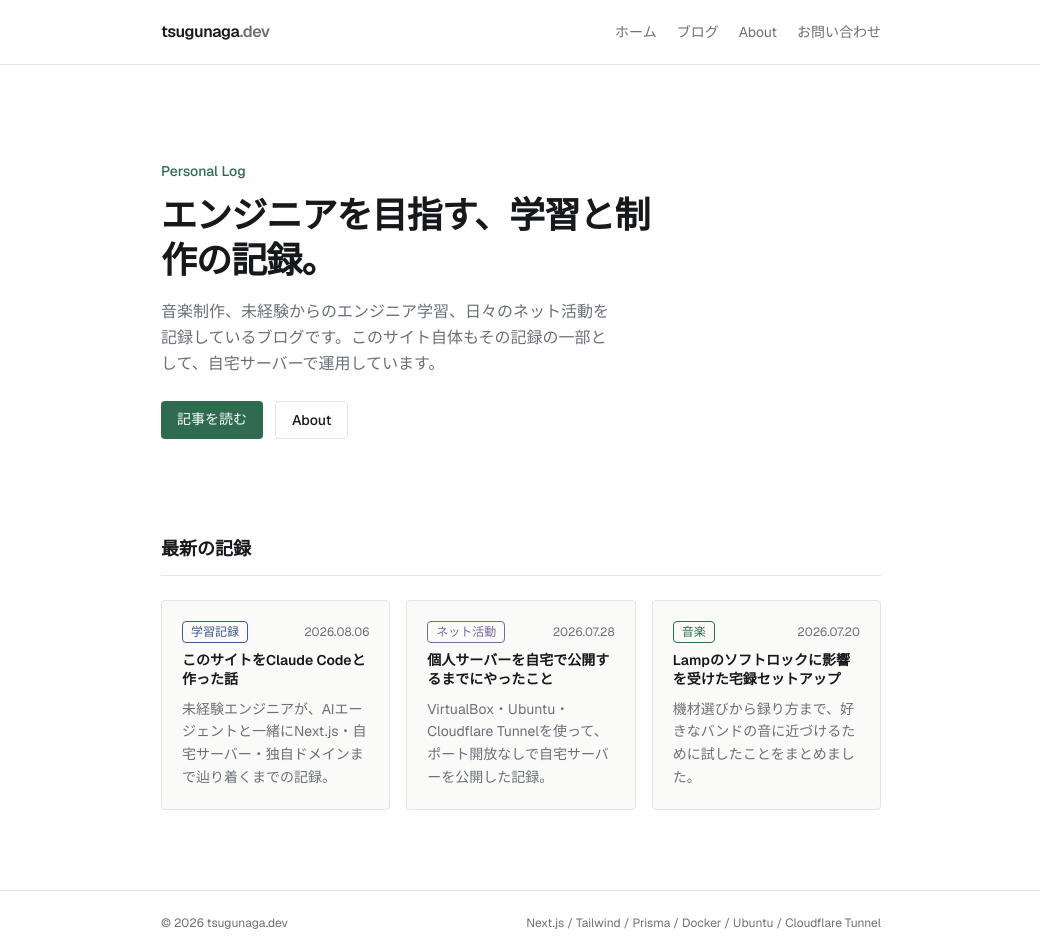
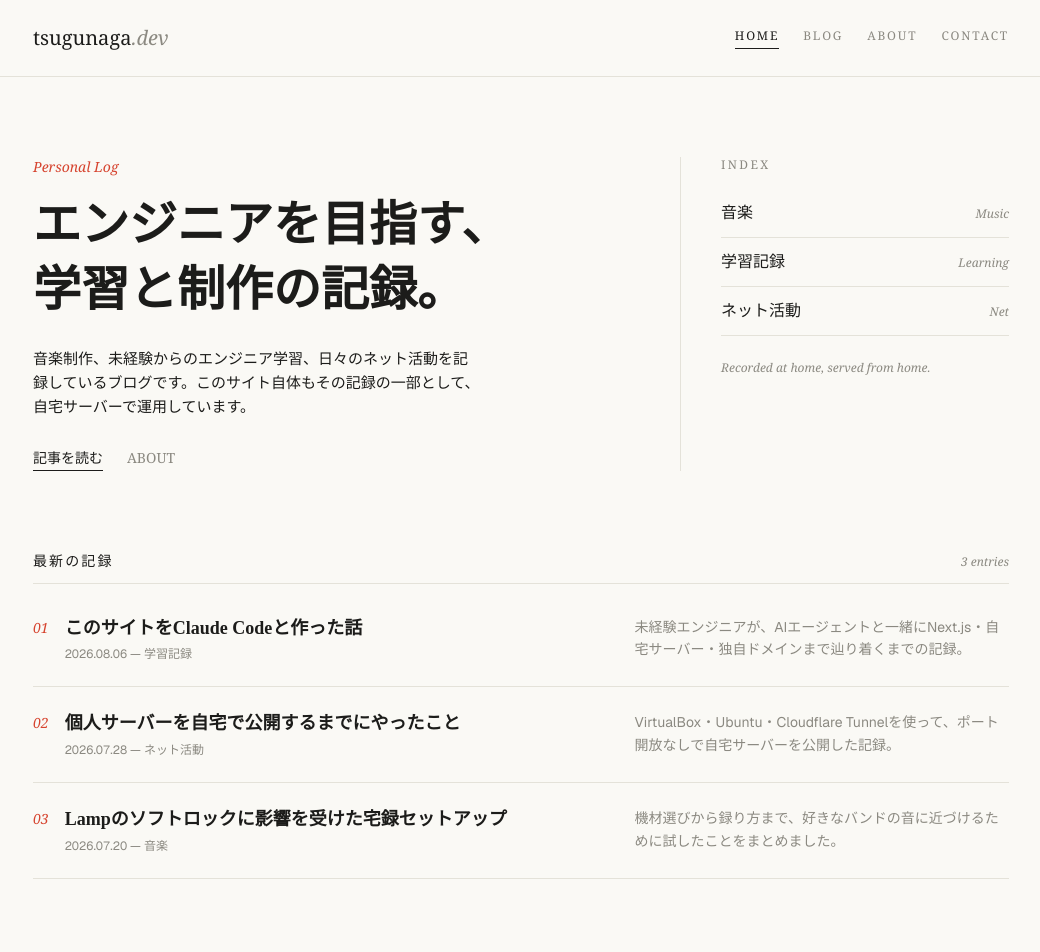
Before and after one commit to tsugunaga-46/my-blog, a Next.js app: page / in a window 1280 px wide. Shown: the top 952 px of the page, without its empty margins (119-1159 px from the left). Built offline with nearby package versions, Linux system fonts and the light colour scheme.

Commit message:
Redesign site as editorial serif style; add personal photo to About; simplify footer

```diff
--- a/src/app/about/page.tsx
+++ b/src/app/about/page.tsx
@@ -1,3 +1,5 @@
+import Image from "next/image";
+
 const STACK = [
   "Next.js",
   "TypeScript",
@@ -18,36 +20,48 @@ const TIMELINE = [
 export default function AboutPage() {
   return (
     <div className="max-w-3xl mx-auto px-6 py-16">
-      <h1 className="text-lg font-semibold pb-3 border-b border-border mb-8">About</h1>
+      <p className="italic text-accent font-[family-name:var(--font-serif-latin)] text-sm mb-3">
+        Profile
+      </p>
+      <h1 className="font-[family-name:var(--font-serif-jp)] font-bold text-3xl pb-6 border-b border-border mb-10">
+        About
+      </h1>
 
-      <div className="flex gap-4 items-start mb-14">
-        <div className="w-14 h-14 rounded-sm bg-surface border border-border flex items-center justify-center text-accent font-semibold flex-shrink-0">
-          つ
+      <div className="grid sm:grid-cols-[220px_1fr] gap-6 sm:gap-10 items-start mb-16">
+        <div className="border border-border p-2 bg-surface">
+          <Image
+            src="/childhood.jpg"
+            alt="幼少期の写真"
+            width={800}
+            height={600}
+            className="w-full h-auto"
+          />
+          <p className="mt-2 text-center text-xs italic text-muted font-[family-name:var(--font-serif-latin)]">
+            2009, somewhere on a trip
+          </p>
         </div>
         <div>
-          <h2 className="font-semibold">つぐなが(嗣永)</h2>
-          <p className="text-sm text-muted mt-1">
-            28歳 / IT業界2年目 / 独学でエンジニアを目指して学習中
-          </p>
-          <p className="mt-3 text-sm leading-relaxed max-w-md">
-            音楽と、開発の学習記録を発信しています。実演しながら学ぶスタイルが好きで、このサイト自体もその実践の一つです。
+          <h2 className="font-[family-name:var(--font-serif-jp)] font-bold text-xl">つぐなが(嗣永)</h2>
+          <p className="text-sm text-muted mt-1">28歳 / IT業界2年目</p>
+          <p className="mt-4 text-sm leading-relaxed max-w-md">
+            音楽が好きで、日々のことをゆるく書き残しています。最近は少しずつ手を動かしながらエンジニアの勉強もしていて、このサイトもその実践の一つです。実演しながら学ぶスタイルが好きです。
           </p>
         </div>
       </div>
 
-      <h2 className="text-lg font-semibold pb-3 border-b border-border mb-6">使用技術</h2>
+      <h2 className="text-sm tracking-[0.15em] pb-3 border-b border-border mb-6">使用技術</h2>
       <div className="flex flex-wrap gap-2 mb-14">
         {STACK.map((s) => (
           <span
             key={s}
-            className="text-xs border border-border rounded-sm px-2.5 py-1 text-muted"
+            className="text-xs border border-border rounded-sm px-2.5 py-1 text-muted font-[family-name:var(--font-serif-latin)]"
           >
             {s}
           </span>
         ))}
       </div>
 
-      <h2 className="text-lg font-semibold pb-3 border-b border-border mb-6">学習ログ</h2>
+      <h2 className="text-sm tracking-[0.15em] pb-3 border-b border-border mb-6">学習ログ</h2>
       <ol className="border-l border-border pl-5 flex flex-col gap-6">
         {TIMELINE.map((t) => (
           <li key={t.title} className="relative">
--- a/src/app/contact/page.tsx
+++ b/src/app/contact/page.tsx
@@ -9,7 +9,12 @@ export default async function ContactPage({
 
   return (
     <div className="max-w-md mx-auto px-6 py-16">
-      <h1 className="text-lg font-semibold pb-3 border-b border-border mb-4">お問い合わせ</h1>
+      <p className="italic text-accent font-[family-name:var(--font-serif-latin)] text-sm mb-3">
+        Contact
+      </p>
+      <h1 className="font-[family-name:var(--font-serif-jp)] font-bold text-3xl pb-4 border-b border-border mb-4">
+        お問い合わせ
+      </h1>
       <p className="text-sm text-muted mb-8">
         送信内容はデータベース(PostgreSQL)に保存されます。
       </p>
--- a/src/app/globals.css
+++ b/src/app/globals.css
@@ -1,15 +1,15 @@
 @import "tailwindcss";
 
 :root {
-  --background: #ffffff;
-  --surface: #fafaf8;
-  --foreground: #16181b;
-  --muted: #6b7078;
-  --border: #e4e5e0;
-  --accent: #2f6b4f;
+  --background: #faf9f5;
+  --surface: #ffffff;
+  --foreground: #1c1c1a;
+  --muted: #8b8981;
+  --border: #e4e2d9;
+  --accent: #d6432e;
   --accent-foreground: #ffffff;
-  --category-learning: #3c5a8a;
-  --category-net: #7a6a9e;
+  --category-learning: #4a5a7a;
+  --category-net: #7a5a78;
 }
 
 @theme inline {
@@ -25,19 +25,22 @@
   --color-category-net: var(--category-net);
   --font-sans: var(--font-geist-sans);
   --font-mono: var(--font-geist-mono);
+  --font-serif-jp: "Hiragino Mincho ProN", "YuMincho", "Yu Mincho",
+    "MS PMincho", serif;
+  --font-serif-latin: Georgia, "Times New Roman", Times, serif;
 }
 
 @media (prefers-color-scheme: dark) {
   :root {
-    --background: #121417;
-    --surface: #1a1d20;
-    --foreground: #edeeea;
-    --muted: #8b9099;
-    --border: #2a2e33;
-    --accent: #4f9370;
-    --accent-foreground: #0d120e;
-    --category-learning: #7da0d6;
-    --category-net: #a896ce;
+    --background: #171613;
+    --surface: #1f1e1a;
+    --foreground: #f2f0e9;
+    --muted: #9c978a;
+    --border: #332f28;
+    --accent: #e8624a;
+    --accent-foreground: #171613;
+    --category-learning: #7c93be;
+    --category-net: #b08cae;
   }
 }
 
--- a/src/app/layout.tsx
+++ b/src/app/layout.tsx
@@ -1,6 +1,7 @@
 import type { Metadata } from "next";
 import { Geist, Geist_Mono } from "next/font/google";
 import Link from "next/link";
+import { NavLinks } from "@/components/NavLinks";
 import "./globals.css";
 
 const geistSans = Geist({
@@ -15,15 +16,8 @@ const geistMono = Geist_Mono({
 
 export const metadata: Metadata = {
   title: "tsugunaga.dev",
-  description: "音楽・エンジニア学習記録・ネット活動を発信する個人ブログ兼ポートフォリオ",
+  description: "音楽のこと、学んだこと、日々のことを綴る個人ブログ",
 };
-
-const NAV_LINKS = [
-  { href: "/", label: "ホーム" },
-  { href: "/blog", label: "ブログ" },
-  { href: "/about", label: "About" },
-  { href: "/contact", label: "お問い合わせ" },
-];
 
 export default function RootLayout({
   children,
@@ -35,32 +29,25 @@ export default function RootLayout({
       lang="ja"
       className={`${geistSans.variable} ${geistMono.variable} h-full antialiased`}
     >
-      <body className="min-h-full flex flex-col">
-        <header className="border-b border-border">
-          <div className="max-w-3xl mx-auto flex items-center justify-between gap-4 px-6 py-5">
-            <Link href="/" className="font-semibold tracking-tight">
-              tsugunaga<span className="text-muted">.dev</span>
+      <body className="min-h-full flex flex-col bg-background text-foreground">
+        <header>
+          <div className="max-w-5xl mx-auto flex items-center justify-between gap-4 px-6 py-6">
+            <Link
+              href="/"
+              className="text-xl font-[family-name:var(--font-serif-latin)]"
+            >
+              tsugunaga<span className="italic text-muted">.dev</span>
             </Link>
-            <nav className="flex gap-5 text-sm text-muted">
-              {NAV_LINKS.map((link) => (
-                <Link
-                  key={link.href}
-                  href={link.href}
-                  className="hover:text-foreground transition-colors"
-                >
-                  {link.label}
-                </Link>
-              ))}
-            </nav>
+            <NavLinks />
           </div>
+          <div className="border-b border-border" />
         </header>
 
         <main className="flex-1">{children}</main>
 
         <footer className="border-t border-border">
-          <div className="max-w-3xl mx-auto flex flex-wrap items-center justify-between gap-2 px-6 py-6 text-xs text-muted">
+          <div className="max-w-5xl mx-auto px-6 py-6 text-xs text-muted font-[family-name:var(--font-serif-latin)]">
             <span>© 2026 tsugunaga.dev</span>
-            <span>Next.js / Tailwind / Prisma / Docker / Ubuntu / Cloudflare Tunnel</span>
           </div>
         </footer>
       </body>
--- a/src/app/page.tsx
+++ b/src/app/page.tsx
@@ -1,5 +1,11 @@
 import Link from "next/link";
-import { CATEGORY_META, formatDate, posts } from "@/lib/posts";
+import { CATEGORY_META, formatDate, posts, type Category } from "@/lib/posts";
+
+const INDEX_ITEMS: { category: Category; en: string }[] = [
+  { category: "music", en: "Music" },
+  { category: "learning", en: "Learning" },
+  { category: "net", en: "Net" },
+];
 
 export default function Home() {
   const latest = [...posts]
@@ -7,56 +13,94 @@ export default function Home() {
     .slice(0, 3);
 
   return (
-    <div className="max-w-3xl mx-auto px-6">
-      <section className="py-16 sm:py-24">
-        <p className="text-sm text-accent font-medium">Personal Log</p>
-        <h1 className="mt-3 text-3xl sm:text-4xl font-bold tracking-tight leading-tight max-w-lg">
+    <div className="max-w-5xl mx-auto px-6">
+      <section className="grid md:grid-cols-[1fr_auto_18rem] gap-x-10 gap-y-8 py-16 md:py-20">
+        <div>
+          <p className="italic text-accent font-[family-name:var(--font-serif-latin)] text-sm mb-4">
+            Personal Log
+          </p>
+          <h1 className="font-[family-name:var(--font-serif-jp)] font-bold text-4xl md:text-5xl leading-[1.35] text-balance">
             エンジニアを目指す、学習と制作の記録。
           </h1>
-        <p className="mt-4 text-muted max-w-md leading-relaxed">
+          <p className="mt-6 max-w-md leading-relaxed text-[15px]">
             音楽制作、未経験からのエンジニア学習、日々のネット活動を記録しているブログです。このサイト自体もその記録の一部として、自宅サーバーで運用しています。
           </p>
-        <div className="mt-6 flex gap-3">
-          <Link
-            href="/blog"
-            className="rounded-sm bg-accent text-accent-foreground px-4 py-2 text-sm font-medium hover:opacity-90 transition-opacity"
-          >
+          <div className="mt-7 flex gap-6 text-sm font-[family-name:var(--font-serif-latin)]">
+            <Link href="/blog" className="border-b border-foreground pb-0.5">
               記事を読む
             </Link>
+            <Link href="/about" className="text-muted hover:text-foreground">
+              ABOUT
+            </Link>
+          </div>
+        </div>
+
+        <div className="hidden md:block w-px bg-border" />
+
+        <div>
+          <p className="text-xs tracking-[0.2em] text-muted font-[family-name:var(--font-serif-latin)] mb-4">
+            INDEX
+          </p>
+          <ul className="flex flex-col">
+            {INDEX_ITEMS.map((item) => {
+              const meta = CATEGORY_META[item.category];
+              return (
+                <li key={item.category} className="border-b border-border">
                   <Link
-            href="/about"
-            className="rounded-sm border border-border px-4 py-2 text-sm font-medium hover:border-muted transition-colors"
+                    href={`/blog?category=${item.category}`}
+                    className="flex items-baseline justify-between py-3 group"
                   >
-            About
+                    <span className="group-hover:text-accent transition-colors">
+                      {meta.label}
+                    </span>
+                    <span className="text-xs italic text-muted font-[family-name:var(--font-serif-latin)]">
+                      {item.en}
+                    </span>
                   </Link>
+                </li>
+              );
+            })}
+          </ul>
+          <p className="mt-6 italic text-xs text-muted font-[family-name:var(--font-serif-latin)]">
+            Recorded at home, served from home.
+          </p>
         </div>
       </section>
 
-      <section className="pb-20">
-        <h2 className="text-lg font-semibold pb-3 border-b border-border mb-6">
-          最新の記録
-        </h2>
-        <div className="grid gap-4 sm:grid-cols-3">
-          {latest.map((post) => {
+      <section className="pb-24">
+        <div className="flex items-baseline justify-between border-b border-border pb-3 mb-2">
+          <h2 className="text-sm tracking-[0.15em]">最新の記録</h2>
+          <span className="text-xs italic text-muted font-[family-name:var(--font-serif-latin)]">
+            {latest.length} entries
+          </span>
+        </div>
+        {latest.map((post, i) => {
           const meta = CATEGORY_META[post.category];
           return (
             <Link
               key={post.slug}
               href={`/blog/${post.category}/${post.slug}`}
-                className="rounded-sm border border-border bg-surface p-5 flex flex-col gap-2 hover:border-muted transition-colors"
+              className="flex flex-col md:flex-row md:items-start gap-2 md:gap-10 py-6 border-b border-border group"
             >
-                <div className="flex items-center justify-between text-xs">
-                  <span className={`border rounded-sm px-2 py-0.5 ${meta.className}`}>
-                    {meta.label}
+              <div className="flex gap-4 md:w-3/5">
+                <span className="font-[family-name:var(--font-serif-latin)] italic text-accent text-sm pt-0.5">
+                  {String(i + 1).padStart(2, "0")}
                 </span>
-                  <span className="text-muted">{formatDate(post.date)}</span>
+                <div>
+                  <h3 className="font-[family-name:var(--font-serif-jp)] font-bold text-lg leading-snug group-hover:text-accent transition-colors">
+                    {post.title}
+                  </h3>
+                  <p className="mt-1.5 text-xs text-muted tabular-nums">
+                    {formatDate(post.date)} — {meta.label}
+                  </p>
                 </div>
-                <h3 className="font-semibold text-sm leading-snug">{post.title}</h3>
-                <p className="text-sm text-muted leading-relaxed">{post.excerpt}</p>
+              </div>
+              <p className="md:w-2/5 text-sm text-muted leading-relaxed">
+                {post.excerpt}
+              </p>
             </Link>
           );
         })}
-        </div>
       </section>
     </div>
   );
--- /dev/null
+++ b/src/components/NavLinks.tsx
@@ -0,0 +1,36 @@
+"use client";
+
+import Link from "next/link";
+import { usePathname } from "next/navigation";
+
+const NAV_LINKS = [
+  { href: "/", label: "HOME" },
+  { href: "/blog", label: "BLOG" },
+  { href: "/about", label: "ABOUT" },
+  { href: "/contact", label: "CONTACT" },
+];
+
+export function NavLinks() {
+  const pathname = usePathname();
+
+  return (
+    <nav className="flex gap-6 text-xs tracking-[0.15em] font-[family-name:var(--font-serif-latin)]">
+      {NAV_LINKS.map((link) => {
+        const active = link.href === "/" ? pathname === "/" : pathname.startsWith(link.href);
+        return (
+          <Link
+            key={link.href}
+            href={link.href}
+            className={`pb-1 border-b transition-colors ${
+              active
+                ? "border-foreground text-foreground"
+                : "border-transparent text-muted hover:text-foreground"
+            }`}
+          >
+            {link.label}
+          </Link>
+        );
+      })}
+    </nav>
+  );
+}
```
Also changed, not shown: src/app/blog/[category]/[slug]/page.tsx (+8 -3 lines), src/app/blog/page.tsx (+33 -18 lines), public/childhood.jpg (added). Lines whose indentation alone changed are shown as unchanged.
